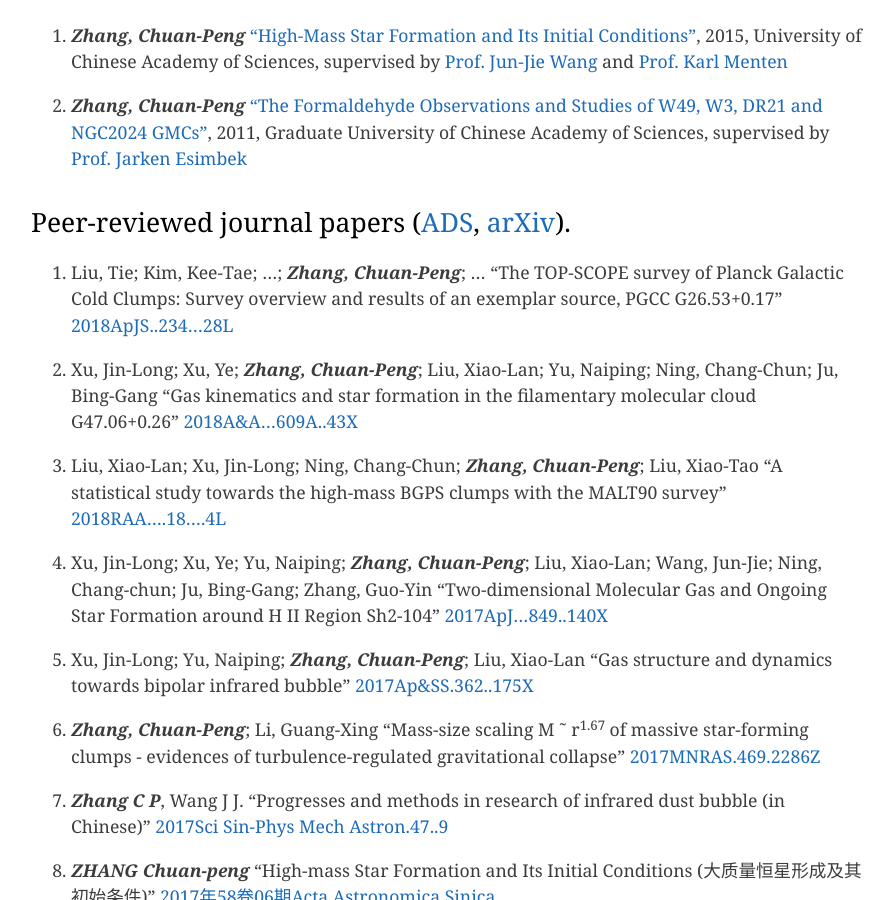
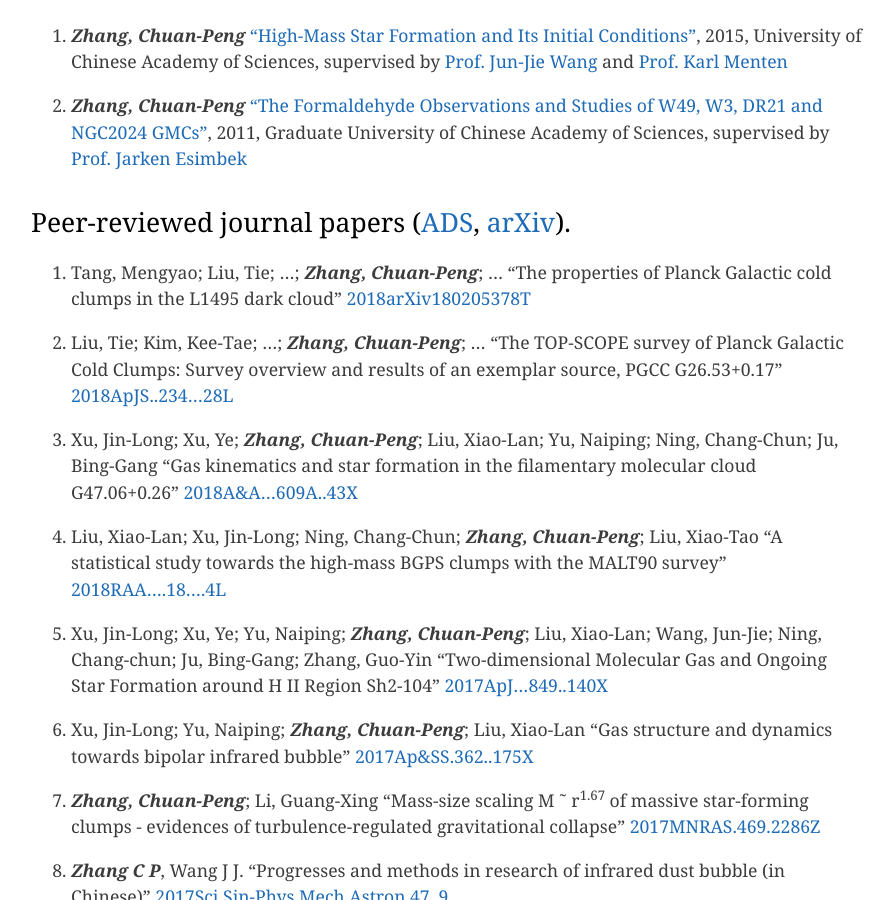
Before and after one commit to zcp521/zcp521.github.io, a Jekyll site: the page built from pub.md, in a window 1280 px wide and 900 px high, scrolled down 476 px. Shown: the whole window, without its empty margins (193-1087 px from the left). Built offline with Jekyll 4.4.1, drawn with Linux system fonts in a browser that asks for light colours.

Commit message:
Update pub.md

```diff
--- a/pub.md
+++ b/pub.md
@@ -13,6 +13,10 @@ tagline: "My publication list"
 
 
 ## Peer-reviewed journal papers ([ADS](http://adsabs.harvard.edu/cgi-bin/nph-abs_connect?library&libname=zhang&libid=5a4fdfbd89), [arXiv](https://arxiv.org/a/zhang_c_2.html)).
+
+23. Tang, Mengyao; Liu, Tie; ...; ***Zhang, Chuan-Peng***; ...
+	"The properties of Planck Galactic cold clumps in the L1495 dark cloud"
+	[2018arXiv180205378T](http://adsabs.harvard.edu/abs/2018arXiv180205378T)
 
 22. Liu, Tie; Kim, Kee-Tae; ...; ***Zhang, Chuan-Peng***; ...
 	"The TOP-SCOPE survey of Planck Galactic Cold Clumps: Survey overview and results of an exemplar source, PGCC G26.53+0.17"
```
